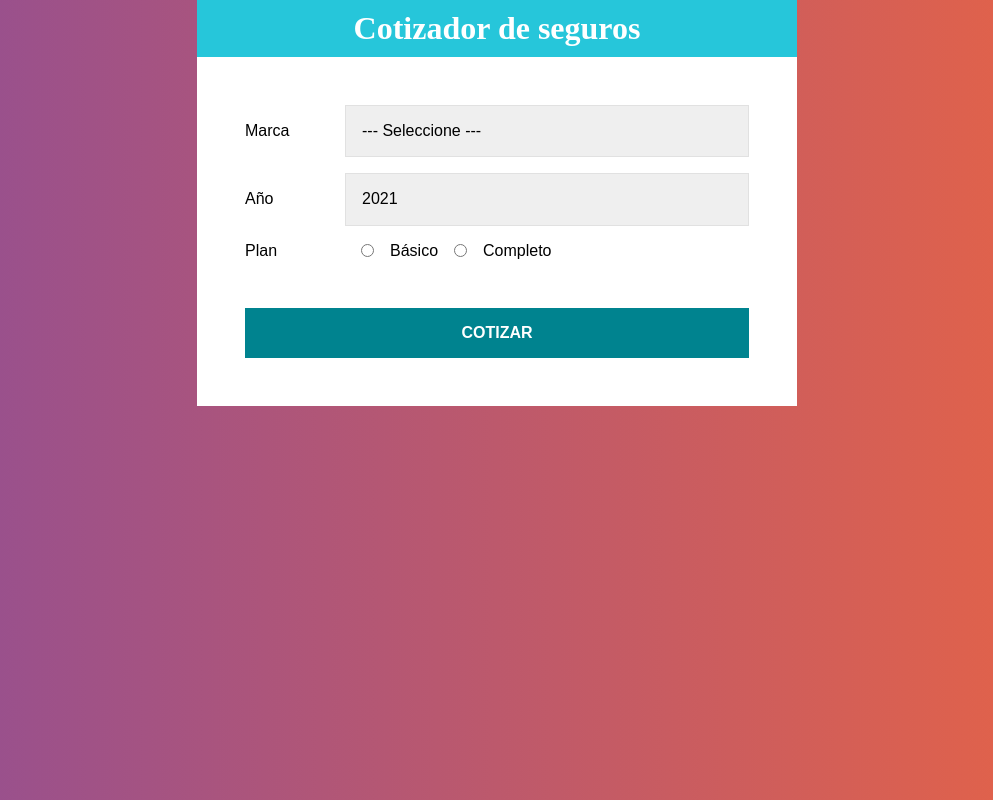
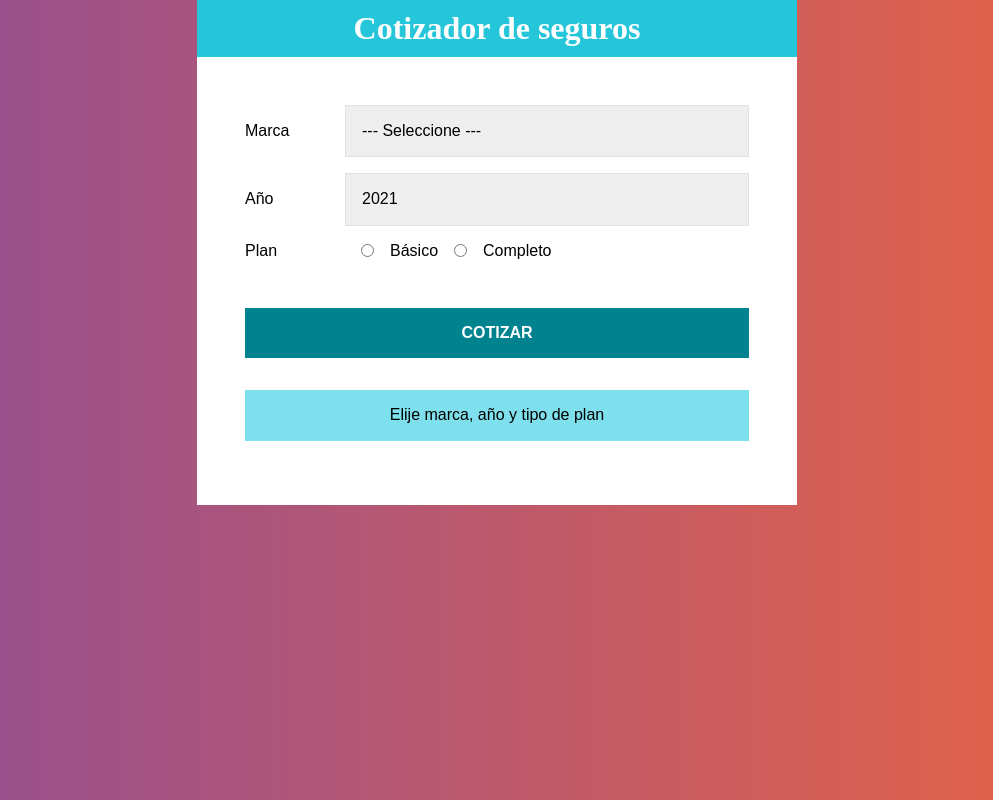
Before and after one commit to jmgomez1986/Udemy.React.La.Guia.Completa.Hooks.Redux.Context-, a React (Create React App) app in the folder proyectos/04_cotizador/: page / in a window 1280 px wide. Shown: the whole page, without its empty margins (143-1136 px from the left). Built offline with nearby package versions, Linux system fonts and the light colour scheme.

Commit message:
Seccion 7: PROYECTO: Cotizador de Seguro de Automovil / Clase 99: Mostrando el Total a pagar

```diff
--- a/proyectos/04_cotizador/src/App.js
+++ b/proyectos/04_cotizador/src/App.js
@@ -3,6 +3,7 @@
 import Header from "./components/Header";
 import Formulario from "./components/Formulario";
 import Resumen from "./components/Resumen";
+import Resultado from "./components/Resultado";
 
 const Contenedor = styled.div`
   max-width: 600px;
@@ -24,7 +25,7 @@
     },
   });
 
-  const datos = resumen.datos;
+  const {cotizacion, datos} = resumen;
 
   return (
     <Contenedor>
@@ -38,6 +39,10 @@
         <Resumen
           datos={datos}
         />
+
+        <Resultado
+          cotizacion={cotizacion}
+        />
       </ContenedorFormulario>
     </Contenedor>
   );
--- a/proyectos/04_cotizador/src/components/Resultado.js
+++ b/proyectos/04_cotizador/src/components/Resultado.js
@@ -0,0 +1,41 @@
+import React from 'react';
+import styled from "@emotion/styled";
+
+const Mensaje = styled.p`
+  background-color: rgb(127, 224, 237);
+  margin-top: 2rem;
+  padding: 1rem;
+  text-align: center;
+`;
+
+const ResultadoCotizacion = styled.div`
+  margin-top: 1rem;
+  padding: .5rem;
+  text-align: center;
+  border: 1px solid #26C6DA;
+  background-color: rgb(127, 224, 237);
+  position: relative;
+`;
+
+const TextoCotizacion = styled.p`
+  color: #00838F;
+  margin: 0;
+  padding: 1rem;
+  text-transform: uppercase;
+  font-weight: bold;
+`;
+
+const Resultado = ({cotizacion}) => {
+
+  return (
+    (cotizacion === 0)
+      ? <Mensaje>Elije marca, año y tipo de plan</Mensaje>
+      : (
+          <ResultadoCotizacion>
+            <TextoCotizacion>El total es: ${cotizacion}</TextoCotizacion>
+          </ResultadoCotizacion>
+        )
+  );
+}
+
+export default Resultado;
--- a/proyectos/04_cotizador/src/index.css
+++ b/proyectos/04_cotizador/src/index.css
@@ -14,8 +14,8 @@
 }
 ul {
   list-style: none;
-  padding: none;
-  margin: none;
+  padding: 0;
+  margin: 0;
 }
 span.resultado {
   position: relative;
```
